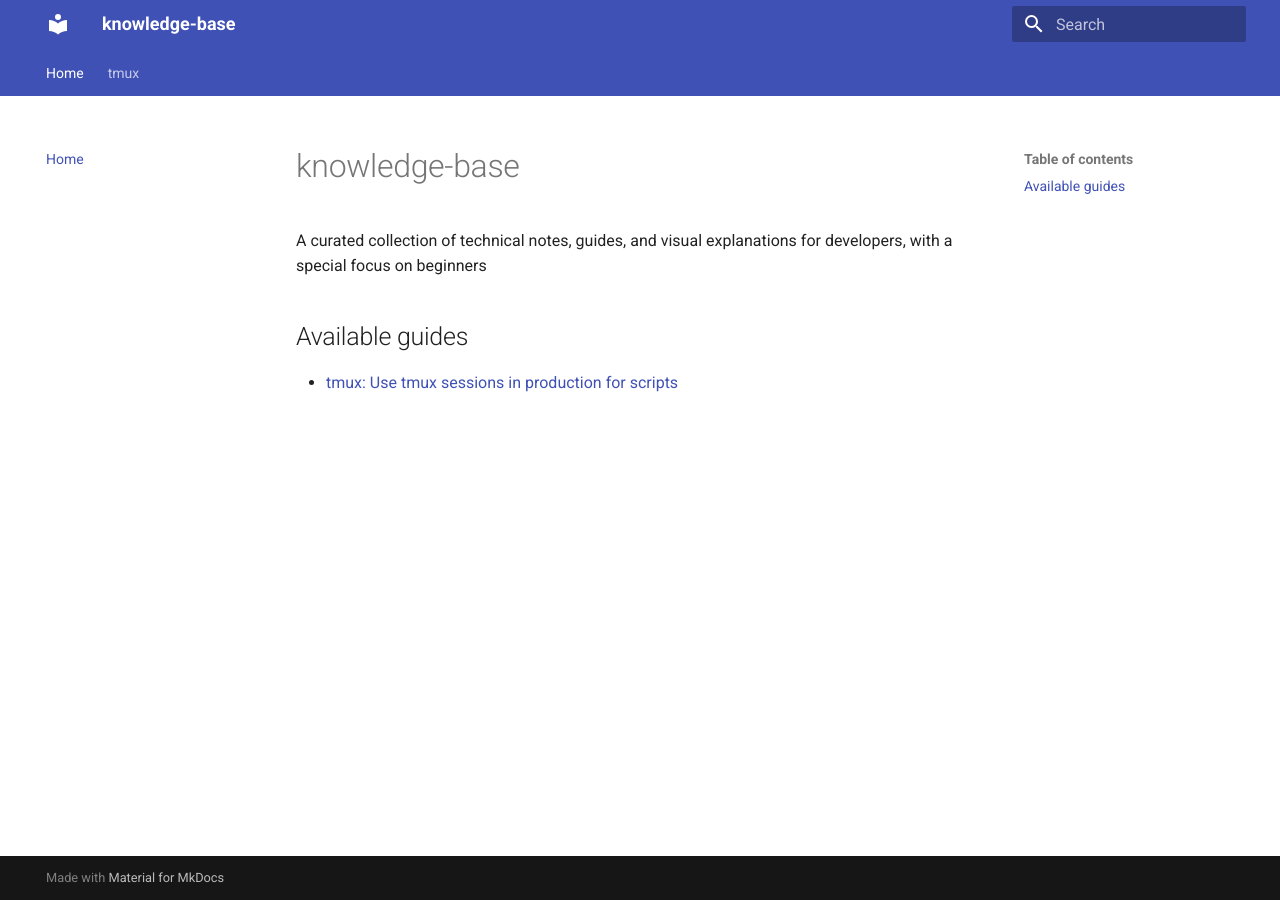
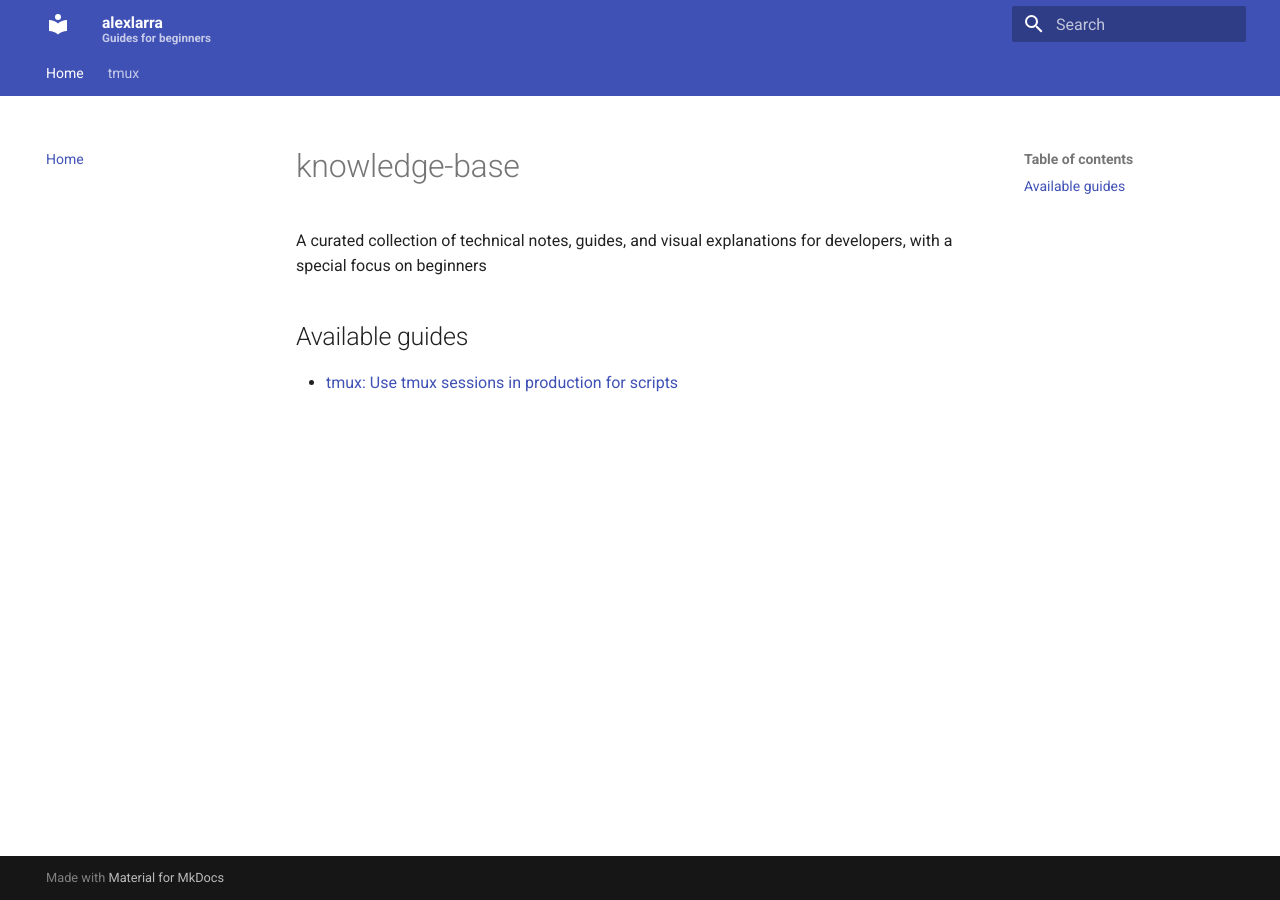
Before and after one commit to AlexLarra/knowledge-base, an MkDocs documentation site: the page built from docs/README.md, in a window 1280 px wide. Built offline with MkDocs 1.6.1 and Material for MkDocs 9.7.7, drawn with Linux system fonts in a browser that asks for light colours.

Commit message:
Add custom CSS for header styling and update configuration
- Created `custom.css` to style the header elements including brand, author, and tagline.
- Updated `mkdocs.yml` to include `custom.css` in the extra CSS section and specified a custom theme directory.
- Added a new `header

```diff
--- /dev/null
+++ b/docs/assets/stylesheets/custom.css
@@ -0,0 +1,16 @@
+.md-header__brand {
+  display: flex;
+  flex-direction: column;
+  line-height: 1.1;
+  padding-top: 15px;
+}
+
+.md-header__author {
+  font-size: .78rem;
+  font-weight: 700;
+}
+
+.md-header__tagline {
+  font-size: .58rem;
+  opacity: .7;
+}
--- a/mkdocs.yml
+++ b/mkdocs.yml
@@ -1,12 +1,15 @@
 site_name: knowledge-base
 theme:
   name: material
+  custom_dir: overrides
   features:
     - navigation.instant
     - navigation.tabs
 markdown_extensions:
   - admonition
   - codehilite
+extra_css:
+  - assets/stylesheets/custom.css
 nav:
   - Home: README.md
   - tmux: tmux/use-tmux-for-production-scripts.md
--- /dev/null
+++ b/overrides/partials/header.html
@@ -0,0 +1,107 @@
+<!--
+  Copyright (c) 2016-2025 Martin Donath <martin.donath@squidfunk.com>
+
+  Permission is hereby granted, free of charge, to any person obtaining a copy
+  of this software and associated documentation files (the "Software"), to
+  deal in the Software without restriction, including without limitation the
+  rights to use, copy, modify, merge, publish, distribute, sublicense, and/or
+  sell copies of the Software, and to permit persons to whom the Software is
+  furnished to do so, subject to the following conditions:
+
+  The above copyright notice and this permission notice shall be included in
+  all copies or substantial portions of the Software.
+
+  THE SOFTWARE IS PROVIDED "AS IS", WITHOUT WARRANTY OF ANY KIND, EXPRESS OR
+  IMPLIED, INCLUDING BUT NOT LIMITED TO THE WARRANTIES OF MERCHANTABILITY,
+  FITNESS FOR A PARTICULAR PURPOSE AND NON-INFRINGEMENT. IN NO EVENT SHALL THE
+  AUTHORS OR COPYRIGHT HOLDERS BE LIABLE FOR ANY CLAIM, DAMAGES OR OTHER
+  LIABILITY, WHETHER IN AN ACTION OF CONTRACT, TORT OR OTHERWISE, ARISING
+  FROM, OUT OF OR IN CONNECTION WITH THE SOFTWARE OR THE USE OR OTHER DEALINGS
+  IN THE SOFTWARE.
+-->
+
+{% set class = "md-header" %}
+{% if "navigation.tabs.sticky" in features %}
+  {% set class = class ~ " md-header--shadow md-header--lifted" %}
+{% elif "navigation.tabs" not in features %}
+  {% set class = class ~ " md-header--shadow" %}
+{% endif %}
+
+<header class="{{ class }}" data-md-component="header">
+  <nav
+    class="md-header__inner md-grid"
+    aria-label="{{ lang.t('header') }}"
+  >
+    <a
+      href="{{ config.extra.homepage | d(nav.homepage.url, true) | url }}"
+      title="{{ config.site_name | e }}"
+      class="md-header__button md-logo"
+      aria-label="{{ config.site_name }}"
+      data-md-component="logo"
+    >
+      {% include "partials/logo.html" %}
+    </a>
+
+    <label class="md-header__button md-icon" for="__drawer">
+      {% set icon = config.theme.icon.menu or "material/menu" %}
+      {% include ".icons/" ~ icon ~ ".svg" %}
+    </label>
+
+    <div class="md-header__title" data-md-component="header-title">
+      <div class="md-header__ellipsis">
+        <div class="md-header__topic">
+          <span class="md-ellipsis md-header__brand">
+            <span class="md-header__author">alexlarra</span>
+            <span class="md-header__tagline">Guides for beginners</span>
+          </span>
+        </div>
+        <div class="md-header__topic" data-md-component="header-topic">
+          <span class="md-ellipsis">
+            {% if page.meta and page.meta.title %}
+              {{ page.meta.title }}
+            {% else %}
+              {{ page.title }}
+            {% endif %}
+          </span>
+        </div>
+      </div>
+    </div>
+
+    {% if config.theme.palette %}
+      {% if not config.theme.palette is mapping %}
+        {% include "partials/palette.html" %}
+      {% endif %}
+    {% endif %}
+
+    {% if not config.theme.palette is mapping %}
+      {% include "partials/javascripts/palette.html" %}
+    {% endif %}
+
+    {% if config.extra.alternate %}
+      {% include "partials/alternate.html" %}
+    {% endif %}
+
+    {% if "material/search" in config.plugins %}
+      {% set search = config.plugins["material/search"] | attr("config") %}
+      {% if search.enabled %}
+        <label class="md-header__button md-icon" for="__search">
+          {% set icon = config.theme.icon.search or "material/magnify" %}
+          {% include ".icons/" ~ icon ~ ".svg" %}
+        </label>
+        {% include "partials/search.html" %}
+      {% endif %}
+    {% endif %}
+
+    {% if config.repo_url %}
+      <div class="md-header__source">
+        {% include "partials/source.html" %}
+      </div>
+    {% endif %}
+  </nav>
+
+  {% if "navigation.tabs.sticky" in features %}
+    {% if "navigation.tabs" in features %}
+      {% include "partials/tabs.html" %}
+    {% endif %}
+  {% endif %}
+</header>
```
